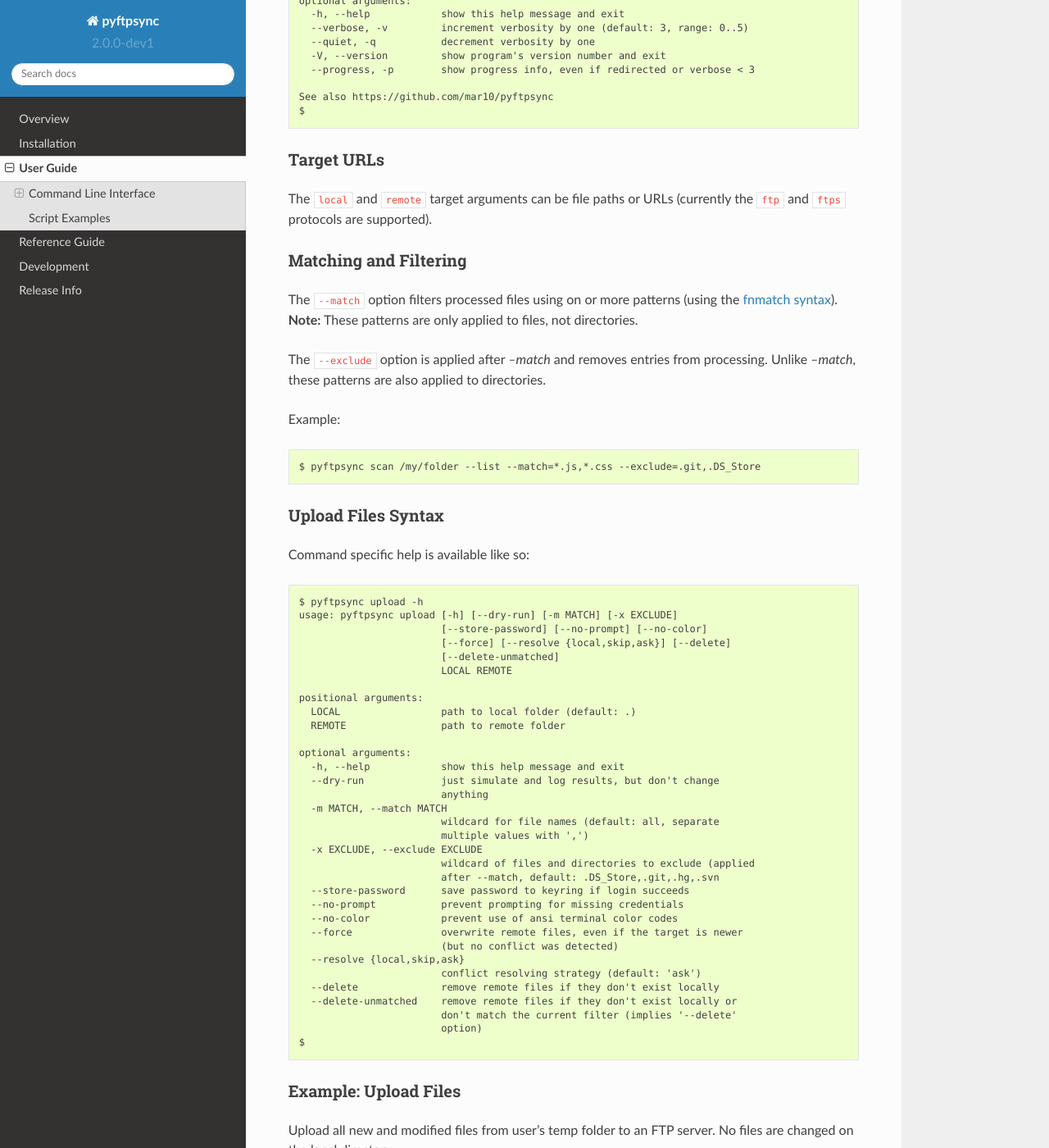
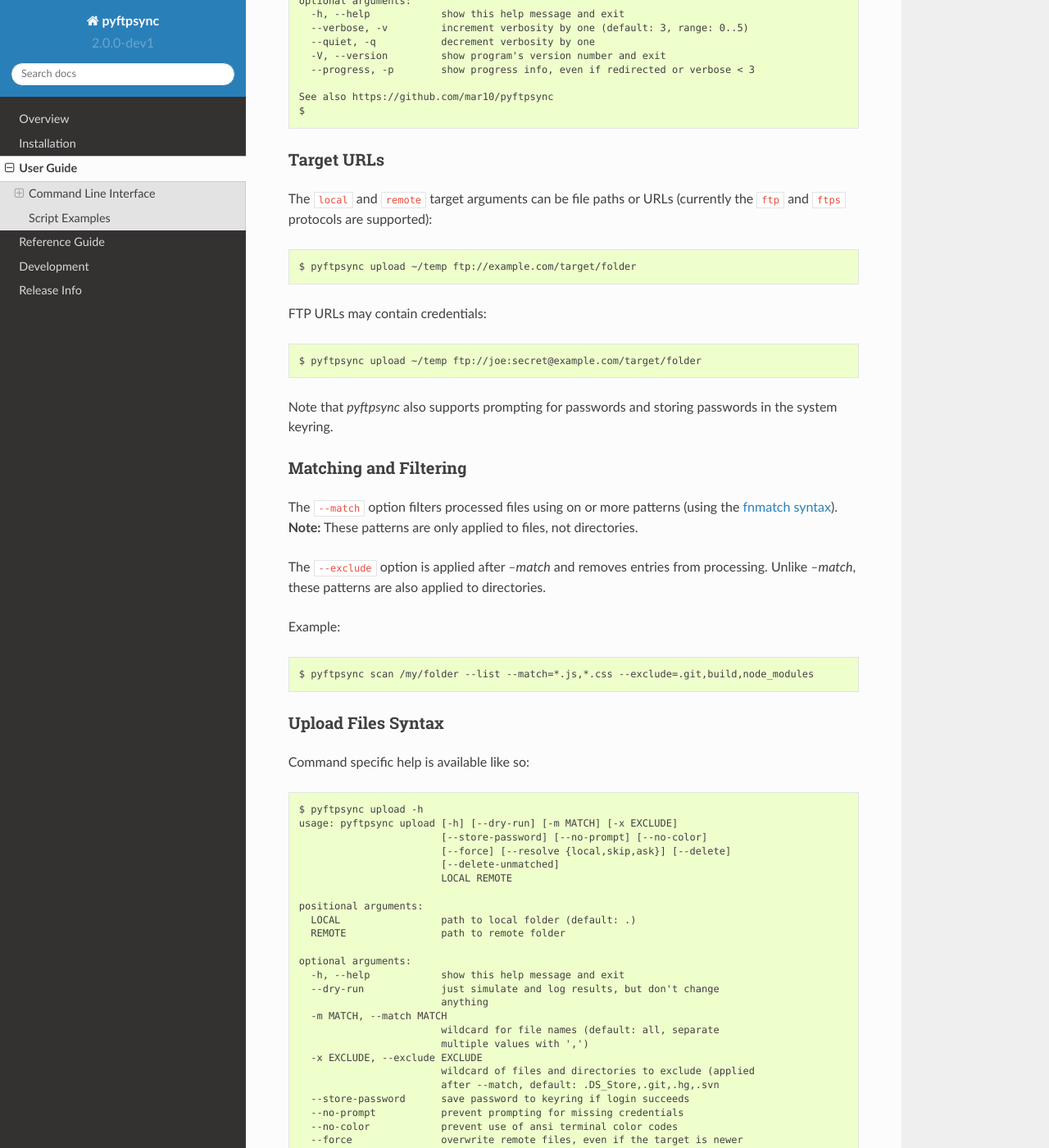
Before and after one commit to mar10/pyftpsync, a Sphinx documentation site: the page built from docs/sphinx/user_guide.rst, in a window 1280 px wide and 1400 px high, scrolled down 704 px. Shown: the whole window at 82% size. Built offline with Sphinx 7.4.7 and the Read the Docs theme 2.0.0, drawn with Linux system fonts in a browser that asks for light colours; the version number is read from the project's files by our own code; some of the changed text lies outside the part shown.

```diff
--- a/docs/sphinx/user_guide.rst
+++ b/docs/sphinx/user_guide.rst
@@ -44,7 +44,16 @@
 -----------
 
 The ``local`` and ``remote`` target arguments can be file paths or URLs
-(currently the ``ftp`` and ``ftps`` protocols are supported).
+(currently the ``ftp`` and ``ftps`` protocols are supported)::
+
+    $ pyftpsync upload ~/temp ftp://example.com/target/folder
+
+FTP URLs may contain credentials::
+
+    $ pyftpsync upload ~/temp ftp://joe:secret@example.com/target/folder
+
+Note that `pyftpsync` also supports prompting for passwords and storing passwords
+in the system keyring.
 
 
 Matching and Filtering
@@ -59,7 +68,7 @@
 
 Example::
 
-    $ pyftpsync scan /my/folder --list --match=*.js,*.css --exclude=.git,.DS_Store
+    $ pyftpsync scan /my/folder --list --match=*.js,*.css --exclude=.git,build,node_modules
 
 
 Upload Files Syntax
```
Also changed, not shown: other parts of docs/sphinx/user_guide.rst (+3 -2 lines), 1 other file.
